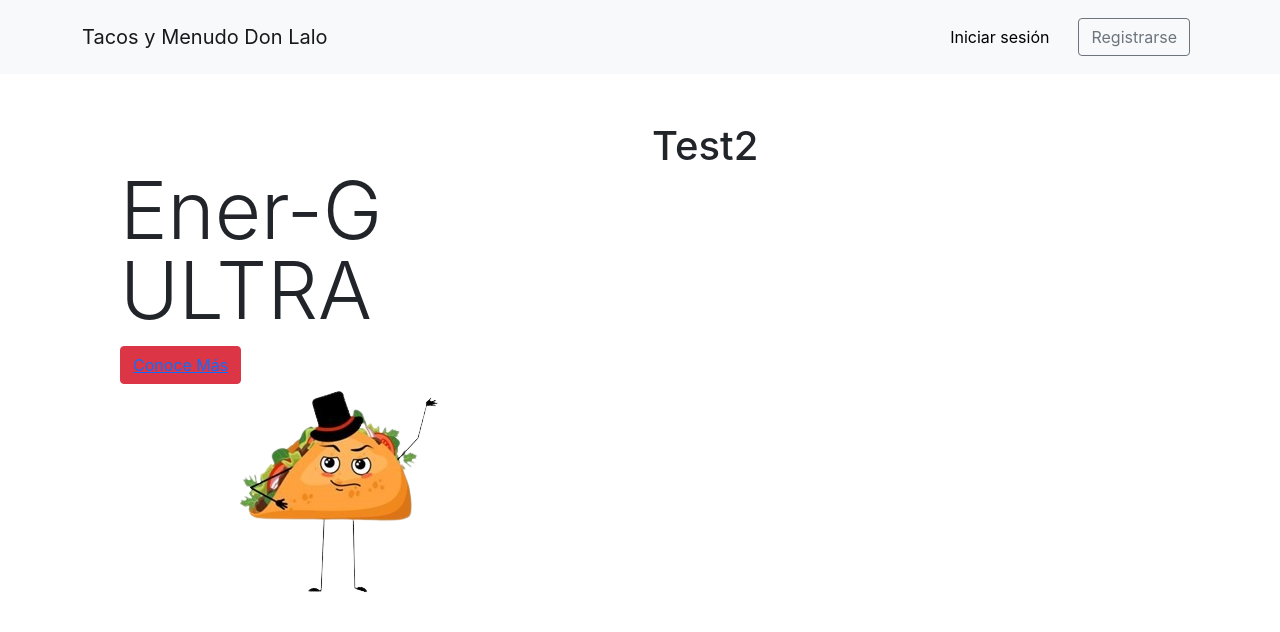
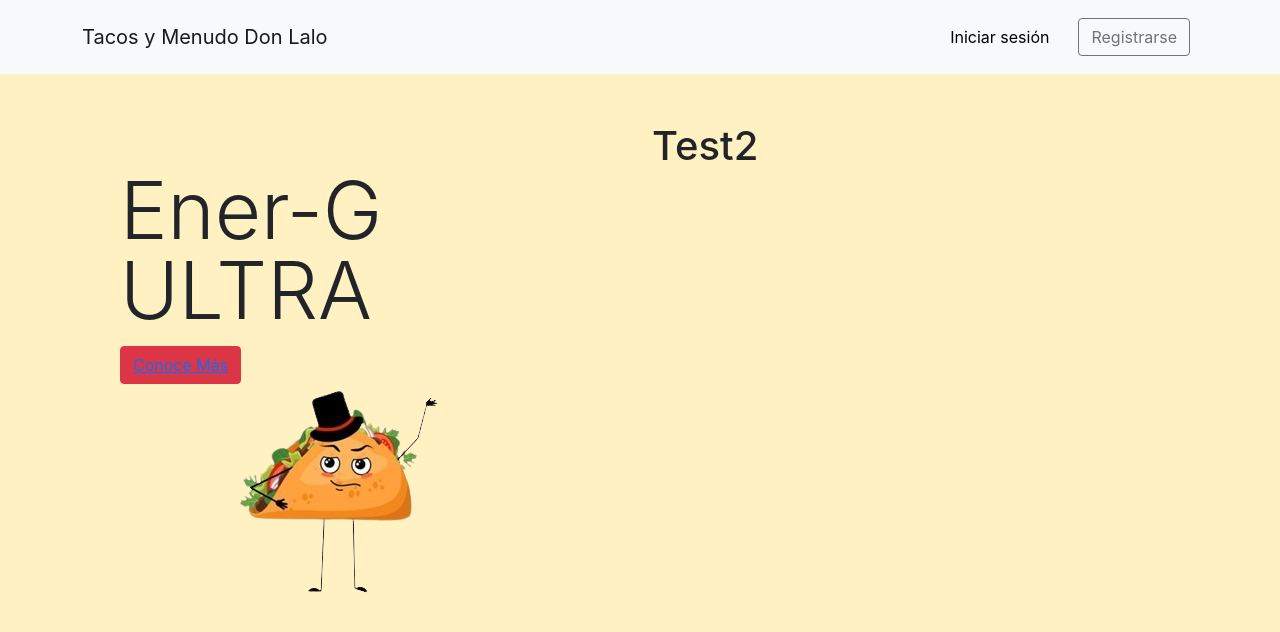
Before and after one commit to victor11s/tacosMenudoDonLalo, a React (Create React App) app in the folder tdml/: page / in a window 1280 px wide. Shown: the top 632 px of the page. Built offline with nearby package versions, Linux system fonts and the light colour scheme.

Commit message:
Algunos colores corregidos
Se agregó una clase para el background en App.css

```diff
--- a/tdml/public/index.html
+++ b/tdml/public/index.html
@@ -29,7 +29,7 @@
 
     <title>React App</title>
   </head>
-  <body>
+  <body class="TacosColor">
     <noscript>You need to enable JavaScript to run this app.</noscript>
     <div id="root"></div>
     <!--
--- a/tdml/src/App.css
+++ b/tdml/src/App.css
@@ -27,6 +27,9 @@
 .App-link {
   color: #61dafb;
 }
+.TacosColor{
+  background-color: rgb(255, 241, 193);
+}
 
 @keyframes App-logo-spin {
   from {
--- a/tdml/src/landingPage/LandingPage.js
+++ b/tdml/src/landingPage/LandingPage.js
@@ -10,12 +10,12 @@ import DefaultNavbar from './components/defaultNavbar';
 export default class LandingPage extends Component {
     render() {
         return (
-        <div>
+        <div className="TacosColor">
             <DefaultNavbar/>
             <Container>
 
             </Container>
-            <Row className="p-5">
+            <Row className="p-5" >
                 <Col>
                 <Feature1/>
                 </Col>
--- a/tdml/src/landingPage/components/Feature1.js
+++ b/tdml/src/landingPage/components/Feature1.js
@@ -8,7 +8,7 @@ import taco from './images/taconSF.png'
 
 export default function Feature1() {
   return (
-    <div>
+    <div className="TacosColor">
                 <Row className="p-5">
                     <Col className="d-flex  justify-content-center">
                         <Col className="my-auto d-flex  justify-content-center">
--- a/tdml/src/landingPage/components/feature1.js
+++ b/tdml/src/landingPage/components/feature1.js
@@ -8,7 +8,7 @@ import taco from './images/taconSF.png'
 
 export default function Feature1() {
   return (
-    <div>
+    <div className="TacosColor">
                 <Row className="p-5">
                     <Col className="d-flex  justify-content-center">
                         <Col className="my-auto d-flex  justify-content-center">
```
